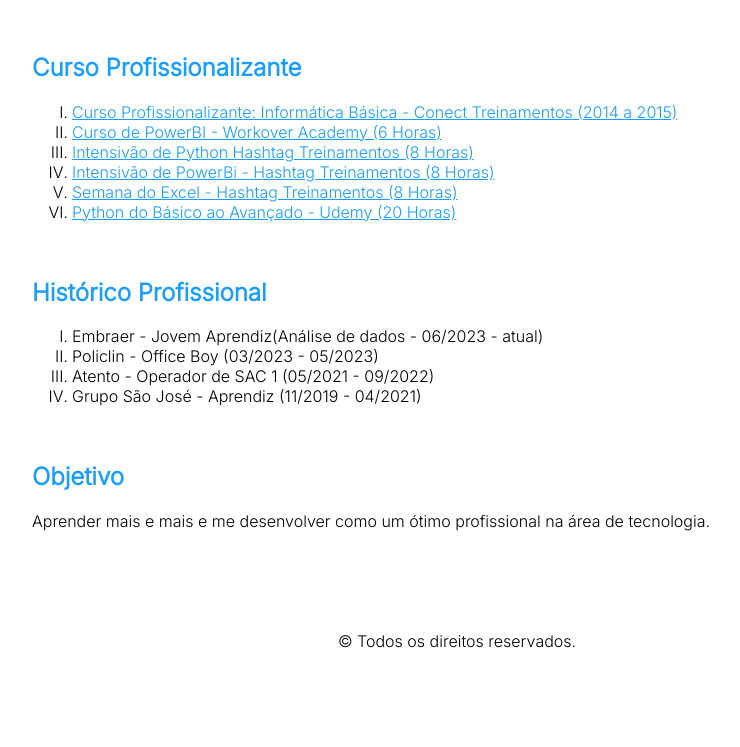
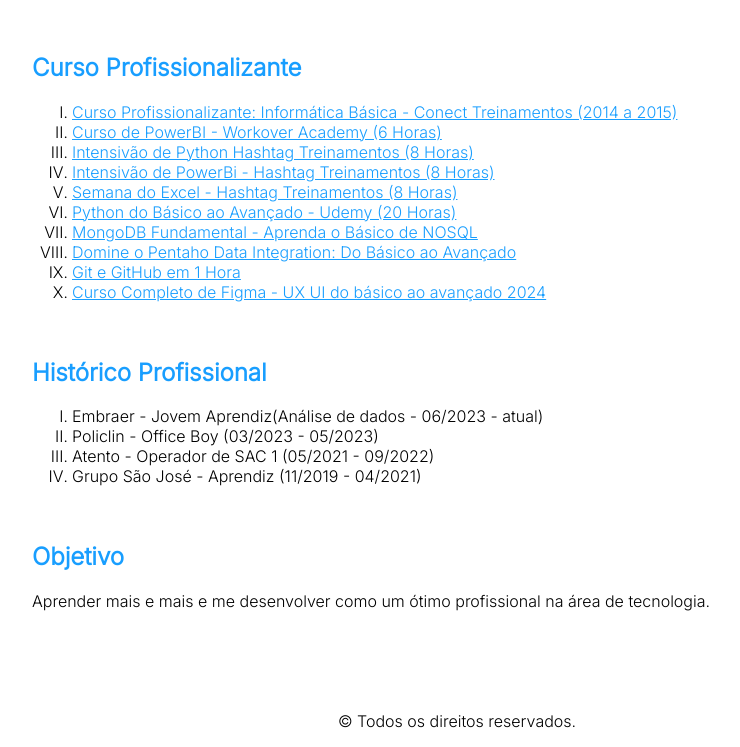
Before and after one commit to viladavi6/curriculo-css-html-, a plain HTML site: page index.html in a window 1280 px wide. Shown: the part 1068-1815 px from the top of the page, without its empty margins (183-923 px from the left). Before the commit the page ends 1735 px from the top, so only its background shows below. Drawn offline with Linux system fonts and the light colour scheme.

Commit message:
index.html

```diff
--- a/index.html
+++ b/index.html
@@ -129,7 +129,16 @@
 
             <li><a href="https://dlp.hashtagtreinamentos.com/certificado/download?ncf=Davi%20Roberto%20Machado%20Vila&necf=Semana+do+Excel&dtcf=19%2F10%2F23&hcf=8"> Semana do Excel - Hashtag Treinamentos (8 Horas)</a></li>
 
-            <li><a href="https://embraer.udemy.com/certificate/UC-7d55a024-9463-412f-a6fd-b3a58a7cbe92/?utm_campaign=email&utm_medium=email&utm_source=sendgrid.com">Python do Básico ao Avançado - Udemy (20 Horas)</a></li>
+            <li><a href="https://ude.my/UC-7d55a024-9463-412f-a6fd-b3a58a7cbe92">Python do Básico ao Avançado - Udemy (20 Horas)</a></li>
+
+            <li><a href="ude.my/UC-4bfd21fa-bbfb-4701-9699-79a0fa29fb5d"> MongoDB Fundamental - Aprenda o Básico de NOSQL</a></li>
+
+            <li><a href="https://ude.my/UC-f5a244e2-c93e-4fe6-b664-6027cb309031"> Domine o Pentaho Data Integration: Do Básico ao Avançado</a></li>
+
+             <li><a href="https://ude.my/UC-8b9b073b-e813-4a0d-8e55-32e2f3ee93a0"> Git e GitHub em 1 Hora</a></li>
+
+            <li><a href="https://ude.my/UC-538db9f4-ce18-4ea7-9696-583b0e73795d"> Curso Completo de Figma - UX UI do básico ao avançado 2024</a></li>
+
 
         </ol>
 
```
